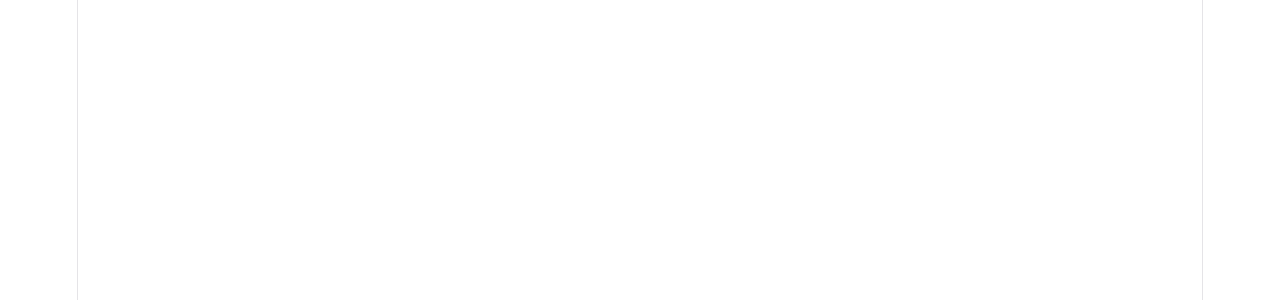
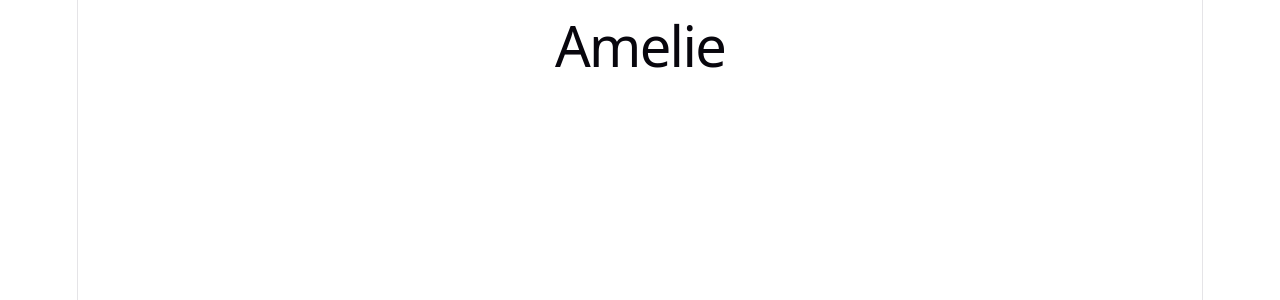
Before and after one commit to varta5/baby-naming-app, a React (Vite) app in the folder frontend/: page / in a window 1280 px wide. Shown: the top 300 px of the page. Built offline with nearby package versions, Linux system fonts and the light colour scheme.

Commit message:
feat: instantiate babyNames with dummy values and show first name

```diff
--- a/frontend/src/App.jsx
+++ b/frontend/src/App.jsx
@@ -1,10 +1,33 @@
-import './App.css'
+import { useState } from 'react';
+import './App.css';
 
 function App() {
+
+  const [babyNames, setBabyNames] = useState([
+    {
+      id: 1,
+      name: 'Amelie'
+    }, {
+      id: 2,
+      name: 'Bethany'
+    }, {
+      id: 3,
+      name: 'Carol'
+    }, {
+      id: 4,
+      name: 'Denise'
+    }, {
+      id: 5,
+      name: 'Emily'
+    }
+  ]);
+
   return (
     <>
+      <h1>{babyNames[0].name}</h1>
     </>
   )
+
 }
 
 export default App;
```
